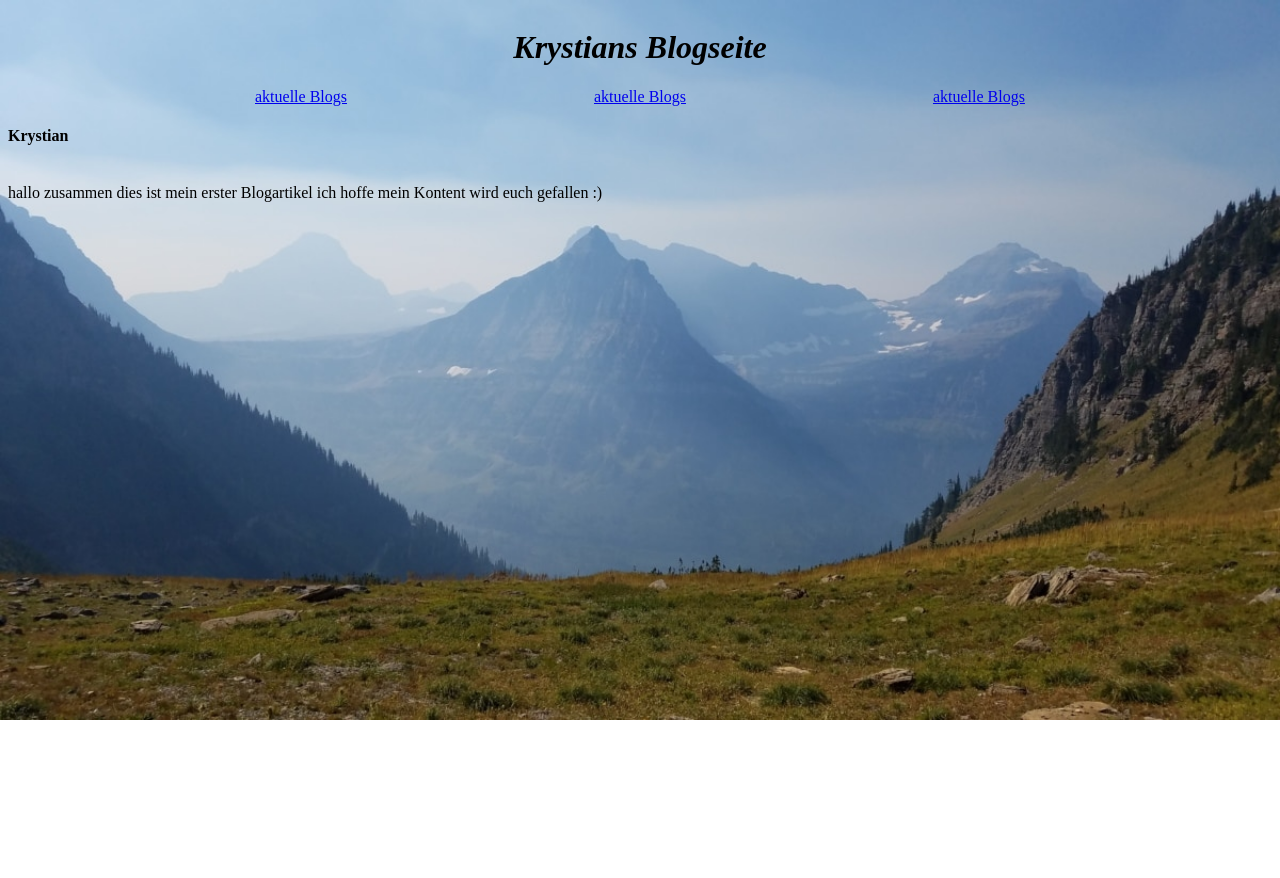
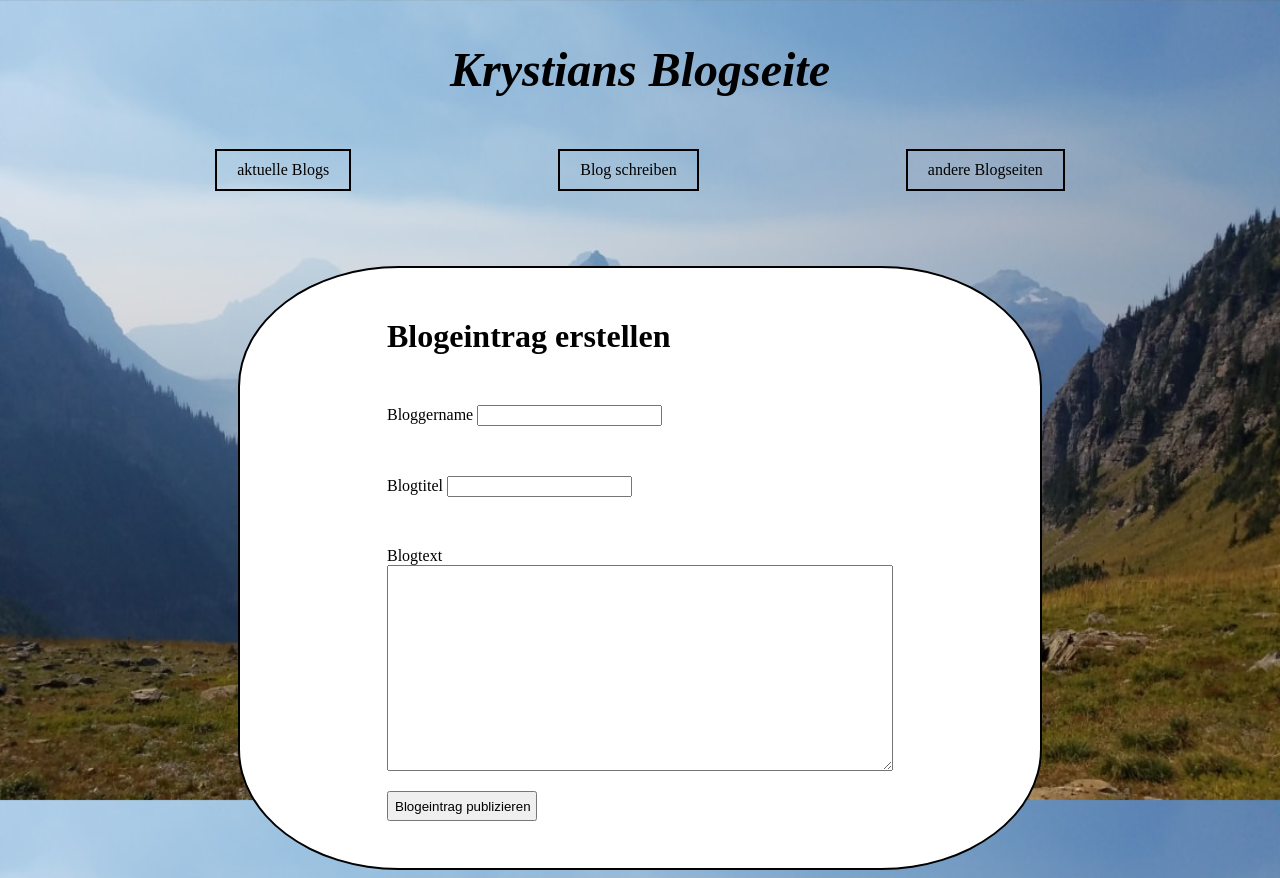
Before and after one commit to KrystianUsarz/blj-blog, a PHP site: page /schreiben.php in a window 1280 px wide. Before the commit the page ends 720 px from the top, so only its background shows below. Run offline with PHP 8.4, Linux system fonts and the light colour scheme.

Commit message:
post to db finished

```diff
--- a/blog-schreiben/schreiben-style.css
+++ b/blog-schreiben/schreiben-style.css
@@ -1,3 +1,64 @@
-.body{
-    background-color: black;
+.formular{
+    display: flex;
+    justify-content: center;
+    border: 2px solid black;
+    background-color: white;
+    margin-top: 75px;
+    height: 600px;
+    width: 800px;
+    border-radius: 20%;
 }
+
+.formularLayout{
+    display: flex;
+    justify-content: center;
+}
+
+#title{
+    margin-top: 50px;
+    margin-bottom: 50px;
+
+}
+
+.inputBox{
+    height: 20px;
+    width: 150px;
+}
+
+.label{
+    font-size: medium;
+    font-style: normal;
+}
+
+.error-box {
+    color: red;
+    background-color: rgb(250, 220, 220);
+    border: 1px solid red;
+    border-radius: 10px;
+    padding-top: 10px;
+    padding-bottom: 10px;
+}
+
+.LayoutimFormular{
+    display: flex;
+    flex-direction: column;
+}
+
+.InputLayout{
+    margin-top: 40px;
+    display: flex;
+    justify-content: center;
+    height: 30px;
+}
+
+.TextBox{
+    height:200px;
+    width: 500px;
+}
+
+.btnPublish{
+    margin-top: 20px;
+    display: flex;
+    height: 30px;
+    width: 150px;
+}
--- a/blog-schreiben/schreiben.php
+++ b/blog-schreiben/schreiben.php
@@ -1,3 +1,36 @@
+<?php
+    include '../common/db.php';
+
+$errors = [];
+
+if($_SERVER['REQUEST_METHOD'] === 'POST') {
+
+    $Username = trim($_POST['name'] ?? '');
+    $PostTitle = trim($_POST['title'] ?? '');
+    $Context = trim($_POST['text'] ?? '');
+
+    if ($Username === '') {
+        $errors[] = 'Bitte geben Sie einen Benutzernamen ein.';
+    }
+
+    if ($PostTitle === '') {
+        $errors[] = 'Bitte geben Sie einen Titel ein.';
+    }
+
+    if ($Context === '') {
+        $errors[] = 'Bitte geben Sie ihren Text ein.';
+    }
+
+    if (count($errors) === 0) {
+        $stmt = $pdo->prepare('INSERT INTO blog (creator, context, create_date)
+        VALUES (:Username, :Context, now())');
+
+        $stmt->execute([':Username' => $Username, ':Context' => $Context]);
+
+    }
+}
+?>
+
 <!DOCTYPE html>
 <html>
 
@@ -13,12 +46,39 @@
     <body>
         <?php include '../vorlage/blog-vorlage.php';?>
 
-        <div class="layoutMessageBoxes">
-            <div class="messageBox">
-                <h4 class="userName">Krystian<br><br></h4>
-                <p class="">hallo zusammen dies ist mein erster Blogartikel ich hoffe mein
-                    Kontent wird euch gefallen :)
-                </p>
+         <!-- Fehler aus Formular anzeigen -->
+         <?php if (count($errors) > 0) { ?>
+            <div class="error-box">
+                <ul>
+                    <?php foreach ($errors as $error) { ?>
+                        <li><?= $error ?></li>
+                    <?php } ?>
+                </ul>
+            </div>
+        <?php } ?>
+
+        <div class="formularLayout">
+            <div class="formular">
+                <form action="schreiben.php" method="post">
+                    <h1 id="title">Blogeintrag erstellen</h1>
+
+                    <div>
+                        <label for="name">Bloggername</label>
+                        <input type="text" id="name" name="name" value="<?= $Username ?? '' ?>">
+                    </div>
+
+                    <div>
+                        <label for="title">Blogtitel</label>
+                        <input type="text" id="title" name="title" value="<?= $Title ?? '' ?>">
+                    </div>
+
+                    <div class="LayoutimFormular">
+                        <label for="text">Blogtext</label>
+                        <textarea class="TextBox" name="text" id="text" cols="30" rows="10"></textarea>
+                    </div>
+
+                    <input class="btnPublish" type="submit" value="Blogeintrag publizieren">
+                </form>
             </div>
         </div>
     </body>
--- /dev/null
+++ b/common/db.php
@@ -0,0 +1,10 @@
+<?php
+    $user = 'root';
+    $password = ''  ;
+    $database = 'blog';
+
+    $pdo = new PDO('mysql:host=localhost;dbname=' . $database, $user, $password, [
+        PDO::ATTR_ERRMODE            => PDO::ERRMODE_EXCEPTION,
+        PDO::MYSQL_ATTR_INIT_COMMAND => 'SET NAMES utf8',
+        PDO::ATTR_DEFAULT_FETCH_MODE => PDO::FETCH_ASSOC,
+    ]);
--- a/vorlage/blog-vorlage.css
+++ b/vorlage/blog-vorlage.css
@@ -2,7 +2,8 @@
     display: flex;
     justify-content: center;
     font-style:italic;
-    margin:0;
+    margin-top: 10px;
+    font-size: x-large;
 }
 
 .nav{
@@ -10,6 +11,9 @@
     justify-content: center;
     border: 2px solid black;
     padding: 10px 20px;
+    text-decoration: none;
+    color: black;
+    margin-top: 20px;
 }
 
 #container{
--- a/vorlage/blog-vorlage.php
+++ b/vorlage/blog-vorlage.php
@@ -15,9 +15,9 @@
         </div>
 
         <div id="container">
-            <a href="http://10.20.18.107/blog/homepage/index.php">aktuelle Blogs</a>
-            <a href="http://10.20.18.107/blog/blog-schreiben/schreiben.php">aktuelle Blogs</a>
-            <a href="http://10.20.18.107/blog/andere-Blogseiten/andere-Blogs.php">aktuelle Blogs</a>
+            <a class="nav" href="http://10.20.18.107/blog/homepage/index.php">aktuelle Blogs</a>
+            <a class="nav" href="http://10.20.18.107/blog/blog-schreiben/schreiben.php">Blog schreiben</a>
+            <a class="nav" href="http://10.20.18.107/blog/andere-Blogseiten/andere-Blogs.php">andere Blogseiten</a>
         </div>
 
     </body>
```
Also changed, not shown: homepage/index.php (+3 -12 lines), homepage/style.css (+4 -4 lines).
